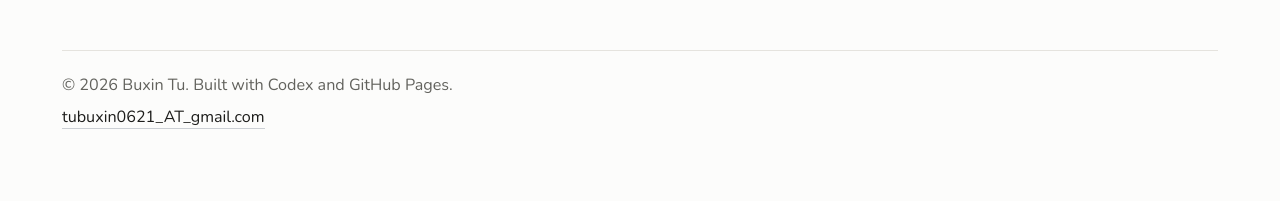
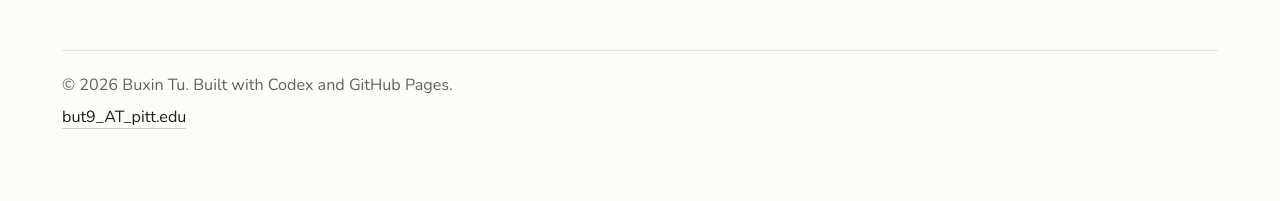
Before and after one commit to tubuxinnb/tubuxinnb.github.io, a Jekyll site: the page built from index.md, in a window 1280 px wide. Shown: the part 1826-2027 px from the top of the page. Built offline with Jekyll 4.4.1, drawn with Linux system fonts in a browser that asks for light colours.

Commit message:
Use the Pitt email address
Co-Authored-By: Claude Opus 5.5 <noreply@anthropic.com>
Claude-Session: https://claude.ai/code/session_0121bAi3qDqbvqJCRHrtAUQF

```diff
--- a/_config.yml
+++ b/_config.yml
@@ -9,7 +9,7 @@ baseurl: ""
 lang: "en"
 timezone: "Asia/Shanghai"
 repository: "tubuxinnb/tubuxinnb.github.io"
-email: "tubuxin0621@gmail.com"
+email: "but9@pitt.edu"
 
 author:
   name: "Buxin Tu"
```
